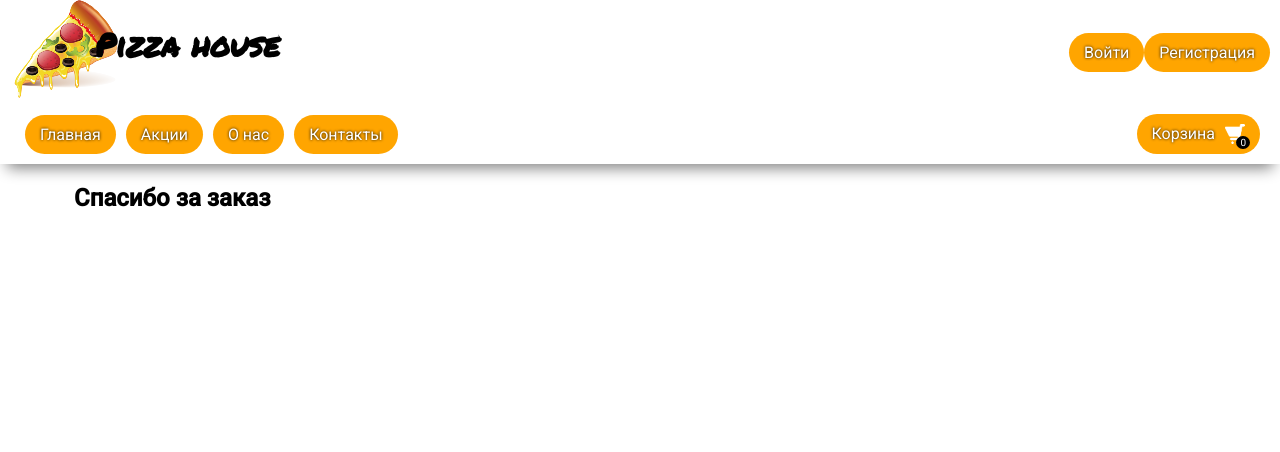
After one commit to slayer-joe/pizza_delivery_django, a Django app: page /cart/thankyoupage/ in a window 1280 px wide. The commit adds this page. Shown: the top 452 px of the page. Run offline with Django 4.2, Linux system fonts and the light colour scheme.

Commit message:
refactor

```diff
--- /dev/null
+++ b/pizza/cart/templates/typ.html
@@ -0,0 +1,7 @@
+{% extends "base.html" %}
+{% load static %}
+{% block typ %}
+    <div class="typ-page page">
+        <h2 class="title">Спасибо за заказ</h2>
+    </div>
+{% endblock typ %}
--- a/pizza/cart/urls.py
+++ b/pizza/cart/urls.py
@@ -1,6 +1,7 @@
 from django.urls import path
-from .views import cart
+from .views import cart, thankyoupage
 
 urlpatterns = [
     path('', cart, name="cart"),
+    path('thankyoupage/', thankyoupage, name="typ")
 ]
--- a/pizza/cart/views.py
+++ b/pizza/cart/views.py
@@ -2,3 +2,6 @@ from django.shortcuts import render
 
 def cart(request):
     return render(request, "cart.html")
+
+def thankyoupage(request):
+    return render(request, "typ.html")
--- a/pizza/pizza/templates/base.html
+++ b/pizza/pizza/templates/base.html
@@ -52,6 +52,7 @@
         {% block about %}{% endblock about %}
         {% block contacts %}{% endblock contacts %}
          {% block cart %}{% endblock cart %}
+         {% block typ %}{% endblock typ %}
     </main>
     <footer>
         <p class="author">Created by: Ruslan Zhonin</p>
--- /dev/null
+++ b/requirements.txt
@@ -0,0 +1,4 @@
+asgiref==3.5.0
+Django==4.0.3
+sqlparse==0.4.2
+tzdata==2022.1
```
Also changed, not shown: pizza/db.sqlite3 (added), pizza/pizza/static/media/cart.png (added), pizza/pizza/static/media/main-logo.png (added), 1 other file.
